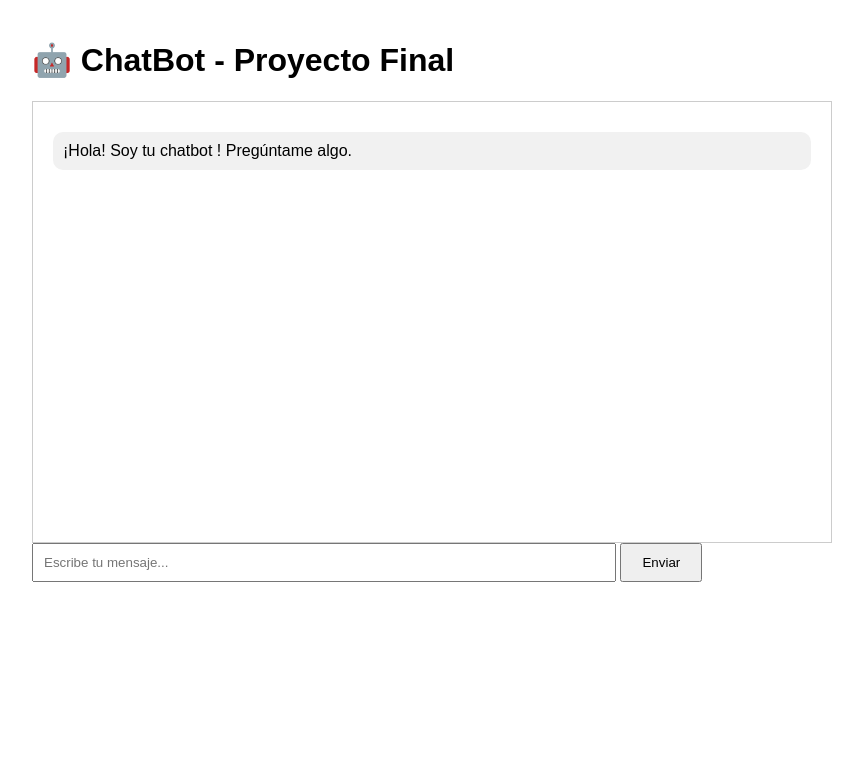
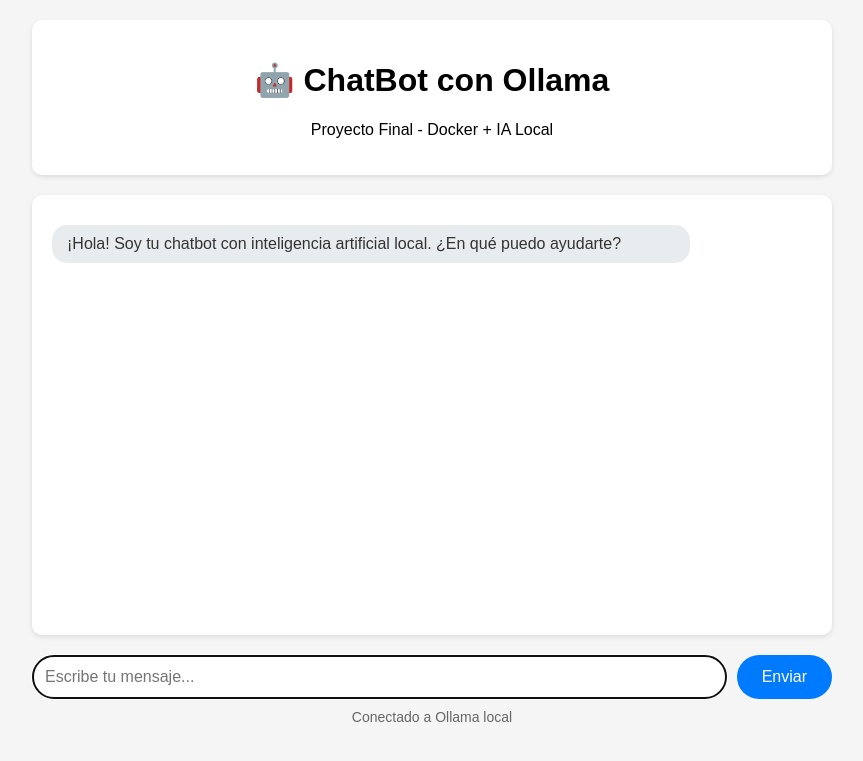
Before and after one commit to ro-fer/chatbot-ollama-docker, a Flask app: page / in a window 1280 px wide. Shown: the top 761 px of the page, without its empty margins (208-1071 px from the left). Run offline with Flask 3, Linux system fonts and the light colour scheme.

Commit message:
ChatBot con Ollama

```diff
--- a/app.py
+++ b/app.py
@@ -1,6 +1,11 @@
 from flask import Flask, request, jsonify, render_template
+import requests
+import os
 
 app = Flask(__name__)
+
+# URL de Ollama (local en desarrollo, remoto en producción)
+OLLAMA_URL = os.getenv('OLLAMA_URL', 'http://ollama:11434')
 
 @app.route('/')
 def home():
@@ -8,18 +13,39 @@ def home():
 
 @app.route('/api/chat', methods=['POST'])
 def chat():
-    pregunta = request.json.get('prompt', '').strip()
+    try:
+        data = request.json
+        pregunta = data.get('prompt', '').strip()
 
-    # Respuesta básica por ahora
-    if 'hola' in pregunta.lower():
-        respuesta = "¡Hola! Soy tu chatbot ¿En qué puedo ayudarte?"
-    elif 'nombre' in pregunta.lower():
-        respuesta = "Soy ChatBot para testear Docker"
-    else:
-        respuesta = f"Recibí tu mensaje: '{pregunta}'. Pronto tendré más inteligencia con Ollama!"
+        if not pregunta:
+            return jsonify({'error': 'Escribe un mensaje'}), 400
 
-    return jsonify({'response': respuesta})
+        # Llamar a Ollama
+        respuesta = requests.post(f'{OLLAMA_URL}/api/generate', json={
+            'model': 'llama2',
+            'prompt': f"Responde en español de manera útil: {pregunta}",
+            'stream': False
+        }, timeout=30)
+
+        if respuesta.status_code == 200:
+            return jsonify({
+                'response': respuesta.json()['response'],
+                'success': True
+            })
+        else:
+            return jsonify({
+                'error': f'Ollama error: {respuesta.status_code}',
+                'success': False
+            })
+
+    except Exception as e:
+        return jsonify({
+            'error': f'Error: {str(e)}',
+            'success': False
+        }), 500
 
 if __name__ == '__main__':
-    print("ChatBot iniciado en http://localhost:5000")
+    print(" ChatBot con Ollama iniciado")
+    print(f" Ollama: {OLLAMA_URL}")
+    print("Web: http://localhost:5000")
     app.run(host='0.0.0.0', port=5000, debug=False)
--- a/templates/chat.html
+++ b/templates/chat.html
@@ -1,39 +1,47 @@
 <!DOCTYPE html>
 <html>
 <head>
-    <title>ChatBot</title>
-    <style>
-        body { font-family: Arial; max-width: 800px; margin: 0 auto; padding: 20px; }
-        .chat-container { border: 1px solid #ccc; padding: 20px; height: 400px; overflow-y: auto; }
-        .message { margin: 10px 0; padding: 10px; border-radius: 10px; }
-        .user { background: #007bff; color: white; text-align: right; }
-        .bot { background: #f1f1f1; text-align: left; }
-        input { width: 70%; padding: 10px; }
-        button { padding: 10px 20px; }
-    </style>
+    <title>ChatBot con Ollama</title>
+    <link rel="stylesheet" href="styles.css" />
 </head>
 <body>
-    <h1>🤖 ChatBot - Proyecto Final</h1>
+    <div class="header">
+        <h1>🤖 ChatBot con Ollama</h1>
+        <p>Proyecto Final - Docker + IA Local</p>
+    </div>
+
     <div class="chat-container" id="chat">
-        <div class="message bot">¡Hola! Soy tu chatbot ! Pregúntame algo.</div>
+        <div class="message bot">
+            ¡Hola! Soy tu chatbot con inteligencia artificial local.
+            ¿En qué puedo ayudarte?
+        </div>
     </div>
-    <input type="text" id="input" placeholder="Escribe tu mensaje...">
-    <button onclick="sendMessage()">Enviar</button>
+
+    <div class="input-container">
+        <input type="text" id="input" placeholder="Escribe tu mensaje..." autocomplete="off">
+        <button onclick="sendMessage()">Enviar</button>
+    </div>
+
+    <div class="status" id="status">
+        Conectado a Ollama local
+    </div>
 
     <script>
+        const chat = document.getElementById('chat');
+        const input = document.getElementById('input');
+        const status = document.getElementById('status');
+
         async function sendMessage() {
-            const input = document.getElementById('input');
             const message = input.value.trim();
-
             if (!message) return;
 
-            const chat = document.getElementById('chat');
-            chat.innerHTML += `<div class="message user">${message}</div>`;
+            // Agregar mensaje del usuario
+            addMessage(message, 'user');
+            input.value = '';
 
-            input.value = '';
-            chat.scrollTop = chat.scrollHeight;
+            // Mostrar "escribiendo..."
+            const typingMsg = addMessage('Escribiendo...', 'bot');
 
-            // Llamar al backend
             try {
                 const response = await fetch('/api/chat', {
                     method: 'POST',
@@ -42,18 +50,41 @@
                 });
 
                 const data = await response.json();
-                chat.innerHTML += `<div class="message bot">${data.response}</div>`;
-                chat.scrollTop = chat.scrollHeight;
+
+                // Remover "escribiendo..." y agregar respuesta real
+                typingMsg.remove();
+
+                if (data.success) {
+                    addMessage(data.response, 'bot');
+                    status.textContent = '✓ Respuesta recibida';
+                } else {
+                    addMessage(`Error: ${data.error}`, 'bot');
+                    status.textContent = '✗ Error en la respuesta';
+                }
 
             } catch (error) {
-                chat.innerHTML += `<div class="message bot">Error: ${error}</div>`;
+                typingMsg.remove();
+                addMessage('Error de conexión con el servidor', 'bot');
+                status.textContent = '✗ Error de conexión';
             }
         }
 
+        function addMessage(text, type) {
+            const messageDiv = document.createElement('div');
+            messageDiv.className = `message ${type}`;
+            messageDiv.textContent = text;
+            chat.appendChild(messageDiv);
+            chat.scrollTop = chat.scrollHeight;
+            return messageDiv;
+        }
+
         // Enviar con Enter
-        document.getElementById('input').addEventListener('keypress', function(e) {
+        input.addEventListener('keypress', function(e) {
             if (e.key === 'Enter') sendMessage();
         });
+
+        // Focus en el input al cargar
+        input.focus();
     </script>
 </body>
 </html>
--- /dev/null
+++ b/templates/styles.css
@@ -0,0 +1,71 @@
+body {
+     font-family: 'Arial', sans-serif;
+     max-width: 800px;
+     margin: 0 auto;
+     padding: 20px;
+     background: #f5f5f5;
+ }
+ .header {
+     text-align: center;
+     background: white;
+     padding: 20px;
+     border-radius: 10px;
+     margin-bottom: 20px;
+     box-shadow: 0 2px 5px rgba(0,0,0,0.1);
+ }
+ .chat-container {
+     background: white;
+     border-radius: 10px;
+     padding: 20px;
+     height: 400px;
+     overflow-y: auto;
+     margin-bottom: 20px;
+     box-shadow: 0 2px 5px rgba(0,0,0,0.1);
+ }
+ .message {
+     margin: 10px 0;
+     padding: 10px 15px;
+     border-radius: 15px;
+     max-width: 80%;
+     word-wrap: break-word;
+ }
+ .user {
+     background: #007bff;
+     color: white;
+     margin-left: auto;
+     text-align: right;
+ }
+ .bot {
+     background: #e9ecef;
+     color: #333;
+     margin-right: auto;
+ }
+ .input-container {
+     display: flex;
+     gap: 10px;
+ }
+ input {
+     flex: 1;
+     padding: 12px;
+     border: 1px solid #ddd;
+     border-radius: 25px;
+     font-size: 16px;
+ }
+ button {
+     padding: 12px 25px;
+     background: #007bff;
+     color: white;
+     border: none;
+     border-radius: 25px;
+     cursor: pointer;
+     font-size: 16px;
+ }
+ button:hover {
+     background: #0056b3;
+ }
+ .status {
+     text-align: center;
+     color: #666;
+     font-size: 14px;
+     margin-top: 10px;
+ }
```
Also changed, not shown: docker-compose.yml (+11 -1 lines), 2 other files.
